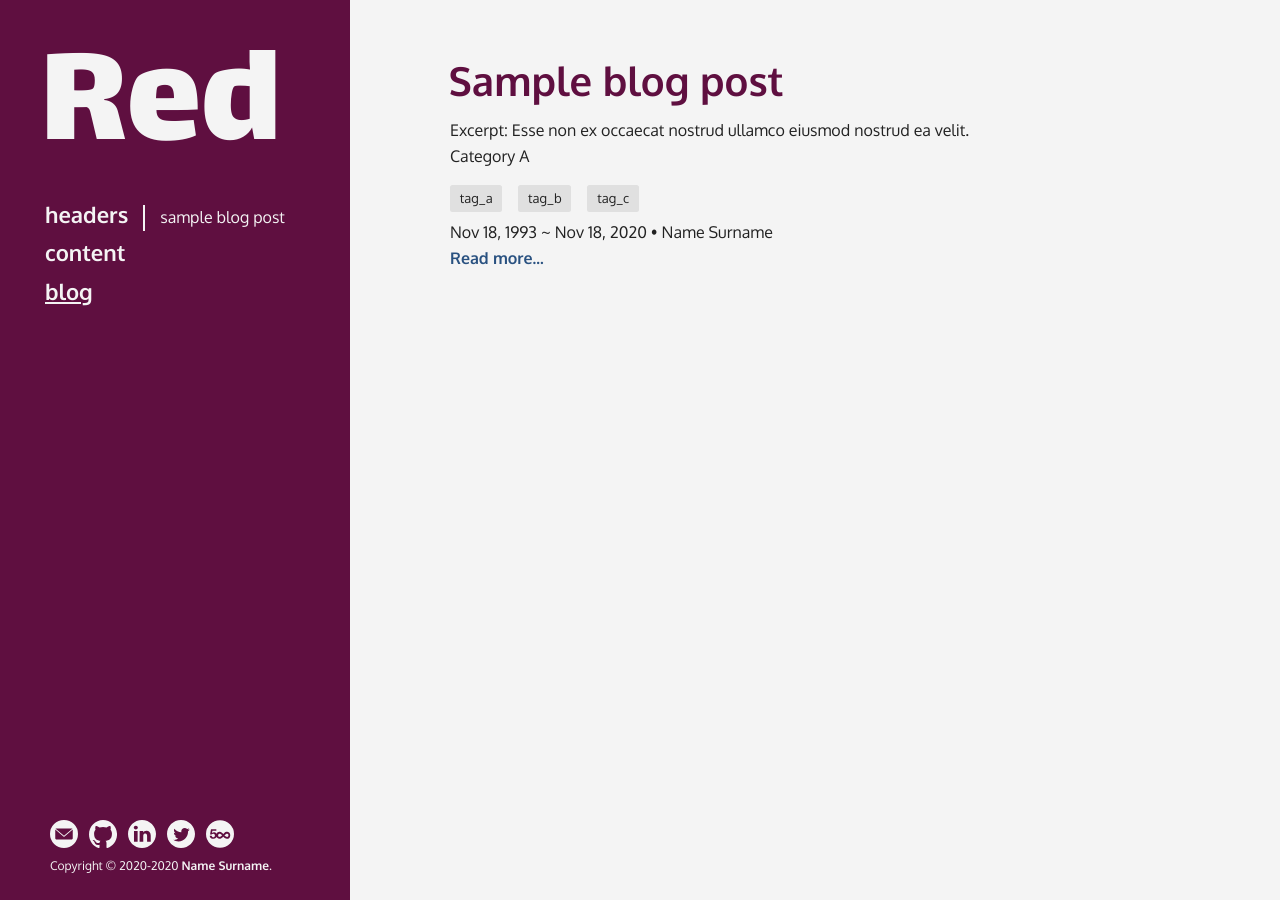
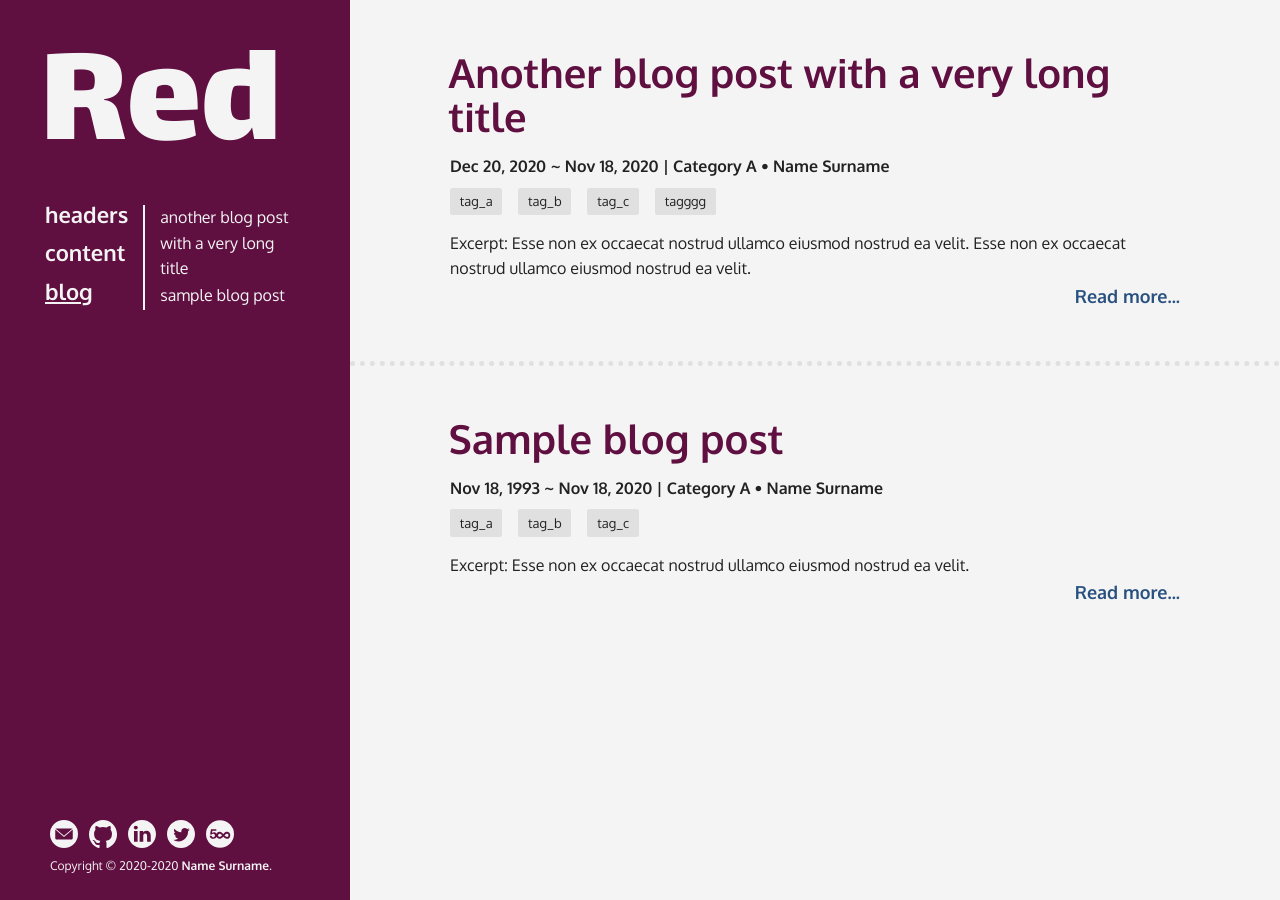
Before and after one commit to rafalkaron/r-jekyll-theme, a Jekyll site: the page built from blog.md, in a window 1280 px wide. Built offline with Jekyll 4.4.1, drawn with Linux system fonts in a browser that asks for light colours; some web fonts are replaced.

Commit message:
styled blog posts list

```diff
--- a/_includes/blog/posts_list.html
+++ b/_includes/blog/posts_list.html
@@ -2,16 +2,27 @@
 
 <ul id="post-list">
     {%- for post in site.posts %}
-    <li><a href="{{ post.url }}" class="post-link"><h1 id="{{post.title | slugify }}">{{post.title}}</h1> </a>
+    <li class="post-item"><a href="{{ post.url }}" class="post-link"><h1 id="{{post.title | slugify }}">{{post.title}}</h1> </a>
 
         <div class="post-meta">
-            {%- if post.excerpt -%}
-            <div class="post-excerpt">{{post.excerpt}}</div>
-            {%- endif -%}
+            <div class="post-info">
+                {%- if post.date -%}
+                <time class="post-published" datetime="{{ post.date | date_to_xmlschema }}" itemprop="datePublished">{{ post.date | date: date_format }}</time>
+                {%- endif -%}
 
-            {%- if post.category -%}
-            <div class="post-category">{{post.category}}</div>
-            {%- endif -%}
+                {%- if post.modified_date -%}<span> ~ </span>
+                {%- assign mdate = post.modified_date | date_to_xmlschema -%}
+                <time class="post-modified" datetime="{{ mdate }}" itemprop="dateModified">{{ mdate | date: date_format }}</time>
+                {%- endif -%}
+
+                {%- if post.category -%}<span> | </span>
+                <span class="post-category">{{post.category}}</span>
+                {%- endif -%}
+
+                {%- if post.author -%}<span> • </span>
+                <span class="p-author h-card" itemprop="name">{{ post.author }}</span>
+                {% endif -%}
+            </div>
 
             {%- if post.tags -%}
                 <ul class="post-tags">
@@ -21,22 +32,13 @@
                 </ul>
             {%- endif -%}
 
-            {%- if post.date -%}
-            <time class="post-published" datetime="{{ post.date | date_to_xmlschema }}" itemprop="datePublished"> {{ post.date | date: date_format }}</time>
+            {%- if post.excerpt -%}
+            <div class="post-excerpt">{{post.excerpt}}</div>
             {%- endif -%}
-
-            {%- if post.modified_date -%}<span> ~ </span>
-            {%- assign mdate = post.modified_date | date_to_xmlschema -%}
-            <time class="post-modified" datetime="{{ mdate }}" itemprop="dateModified"> {{ mdate | date: date_format }}</time>
-            {%- endif -%}
-
-            {%- if post.author -%}<span> • </span>
-            <span class="p-author h-card" itemprop="name">{{ post.author }}</span>
-            {% endif -%}
         </div>
 
         <div class="read-more">
-            <a href="{{ post.url }}" class="read-more-link">Read more...</a>
+            <a href="{{ post.url }}" class="read-more-link"> Read more...</a>
         </div>
 
     </li>
--- a/_includes/toc/pages.html
+++ b/_includes/toc/pages.html
@@ -1,4 +1,4 @@
-{%- assign default_paths = site.pages | where: "layout", "default" | sort: "order" | map: "path" -%}
+{%- assign default_paths = site.pages | where: "layout", "default"| sort: "order" | map: "path" -%}
 {%- assign page_paths = site.header_pages | default: default_paths -%}
 
 
--- /dev/null
+++ b/_posts/2020-12-20-another-blog-post.md
@@ -0,0 +1,28 @@
+---
+title: Another blog post with a very long title
+layout: post
+author: Name Surname
+#excerpt: custom excerpt
+#excerpt_separator: <!--excerpt-->
+category: Category A
+tags: tag_a tag_b tag_c tagggg
+modified_date: 2020-11-18
+---
+
+Excerpt: Esse non ex occaecat nostrud ullamco eiusmod nostrud ea velit. Esse non ex occaecat nostrud ullamco eiusmod nostrud ea velit.
+
+## Header 2
+
+Esse non ex occaecat nostrud ullamco eiusmod nostrud ea velit.
+
+### Header 3
+
+Et ipsum irure minim adipisicing quis qui anim.
+
+#### Header 4
+
+Quis sint labore sunt et cupidatat excepteur amet aute.
+
+{% include print/print_button.html %}
+{% include blog/share_this_post.html %}
+{% include blog/go_back_to_blog.html %}
--- a/_sass/r/layout/blog.scss
+++ b/_sass/r/layout/blog.scss
@@ -3,16 +3,45 @@ ul#post-list {
     padding: 0;
     margin: 0;
 
-    a.post-link,
-    a.post-link:hover,
-    a.post-link:active {
-        text-decoration-color: $primary-color;
+    li.post-item + li.post-item {
+        border-top: 0.5rem dotted $background-middle;
+    }
+
+    li.post-item {
+        margin: 0;
+        padding: 0;
+
+        a.post-link,
+        a.post-link:hover,
+        a.post-link:active {
+            text-decoration-color: $primary-color;
+        }
+        div.post-info {
+            margin-top: $margin;
+
+            * {
+                font-weight: bold;
+            }
+        }
+
+        div.post-excerpt {
+            p {
+                margin-top: $margin-small;
+            }
+        }
+
+        div.read-more {
+            text-align: right;
+
+            a.read-more-link {
+                font-size: 1.8rem;
+            }
+        }
     }
 
     ul.post-tags {
         display: flex;
         flex-wrap: wrap;
-        margin: 0.8rem 0 0 0;
         padding: 0;
 
         li {
--- a/_sass/r/layout/desktop.scss
+++ b/_sass/r/layout/desktop.scss
@@ -36,7 +36,7 @@ article {
 }
 
 article + article {
-    border-top: 0.5rem dashed $background-middle;
+    border-top: 0.5rem dotted $background-middle;
 }
 
 /*** Body - END */
@@ -117,6 +117,7 @@ div#toc-pages li {
 }
 div#toc-sections li {
     list-style: none;
+    padding-bottom: 0.15rem;
 }
 
 /* Navigation links */
--- a/blog.md
+++ b/blog.md
@@ -5,4 +5,4 @@ navtitle: Blog
 order: "4"
 ---
 
-{% include blog/posts_list.html %}
+{% include blog/posts_list.html -%}
```
